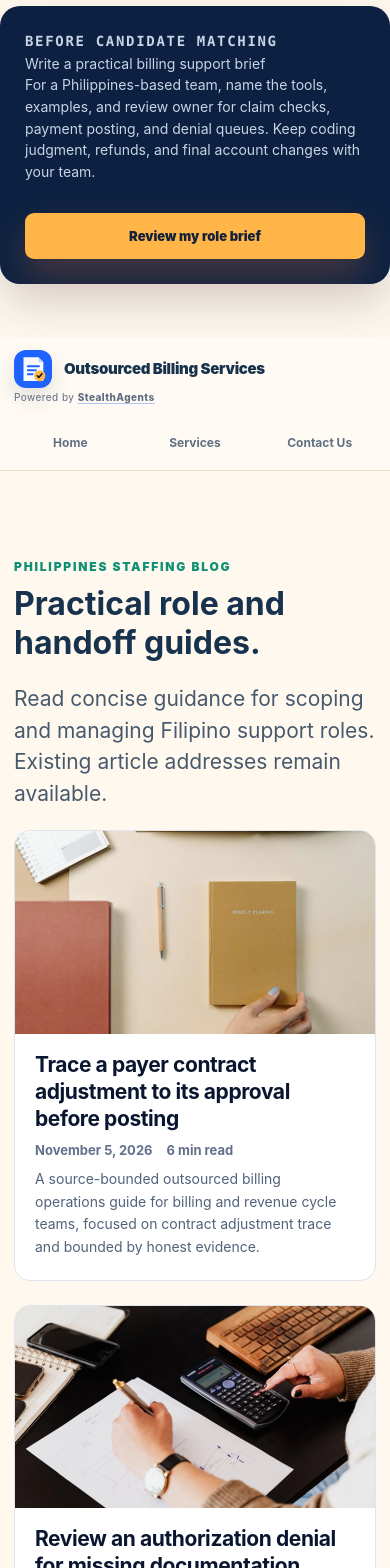
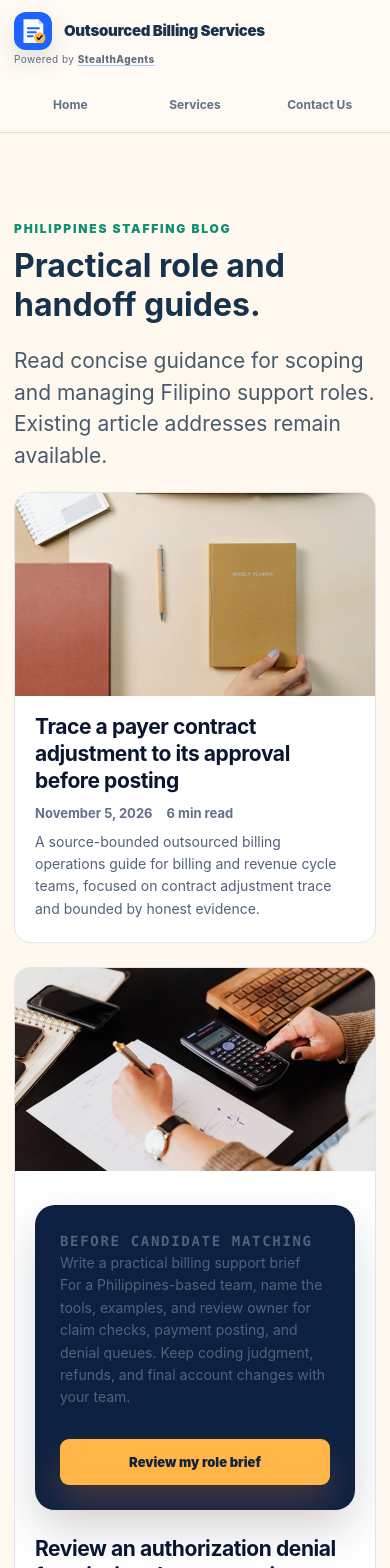
Before and after one commit to coolifystealthagents/outsourcedbillingservices, a Next.js app: page /blog in a window 390 px wide. Shown: the top 1568 px of the page. Built offline with nearby package versions, Linux system fonts and the light colour scheme.

Commit message:
Place article offers inside the reading flow and above the footer

```diff
--- a/app/blog-banners.tsx
+++ b/app/blog-banners.tsx
@@ -1,6 +1,8 @@
 'use client';
 
 import { useEffect, useState } from 'react';
+import { createPortal } from 'react-dom';
+import { usePathname } from 'next/navigation';
 import profileData from './blog-banner-profile.json';
 
 type Position = 'top' | 'middle' | 'bottom';
@@ -83,12 +85,38 @@ function pushEvent(event: 'blog_banner_impression' | 'blog_banner_click', positi
   });
 }
 
+// Keep the navigation first and the footer last on every article template.
+function findBannerAnchor(position: Position): Element | null {
+  const main = document.querySelector('main') ?? document.querySelector('article');
+  const headings = main ? Array.from(main.querySelectorAll('h2')).filter(heading =>
+    !heading.closest('nav, aside, footer, [data-blog-banner-slot]')
+  ) : [];
+  if (position === 'top') return headings.length >= 3 ? headings[1] : null;
+  if (position === 'middle') return headings.length >= 6 ? headings[Math.floor(headings.length / 2)] : null;
+  return document.querySelector('footer');
+}
+
 export function BlogBanner({ position }: { position: Position }) {
+  const pathname = usePathname();
+  const [slot, setSlot] = useState<HTMLDivElement | null>(null);
+  useEffect(() => {
+    const anchor = findBannerAnchor(position);
+    if (!anchor) {
+      setSlot(null);
+      return;
+    }
+    const wrapper = document.createElement('div');
+    wrapper.className = 'article-offer-slot';
+    anchor.before(wrapper);
+    setSlot(wrapper);
+    return () => wrapper.remove();
+  }, [pathname, position]);
   const variants = profile.positions[position];
   const week = isoWeek(new Date());
   const [variant, setVariant] = useState(variants[0]);
 
   useEffect(() => {
+    if (!slot) return;
     const seedKey = `blog-banner-seed:${profile.siteKey}`;
     let browserSeed = localStorage.getItem(seedKey);
     if (!browserSeed) {
@@ -99,10 +127,11 @@ export function BlogBanner({ position }: { position: Position }) {
     setVariant(selected);
     record(position, selected.id, 'impressions');
     pushEvent('blog_banner_impression', position, selected.id, week);
-  }, [position, variants, week]);
+  }, [position, slot, variants, week]);
 
   const href = variant.href;
-  return <aside
+  if (!slot) return null;
+  return createPortal(<aside
     className="article-rotation-banner article-banner blog-conversion-banner"
     data-blog-banner-slot={position}
     data-blog-banner-variant={variant.id}
@@ -121,5 +150,5 @@ export function BlogBanner({ position }: { position: Position }) {
         pushEvent('blog_banner_click', position, variant.id, week);
       }}
     >{variant.cta}</a>
-  </aside>;
+  </aside>, slot);
 }
--- a/app/field-design.css
+++ b/app/field-design.css
@@ -29,3 +29,13 @@ main .field-frame{min-height:0;max-height:none;background:transparent}
 .field-story img{display:block;width:100%;height:auto;aspect-ratio:4/3;object-fit:cover}
 .field-story>div{max-width:68ch}.field-story h2{font-size:clamp(26px,3vw,44px);line-height:1.08;margin:0 0 16px;color:#182b31}.field-story p{margin:0 0 11px;color:#324349;line-height:1.58}.field-story .field-intro{font-size:1.1rem}.field-story a{display:inline-block;margin-top:5px;color:#123e4b;text-decoration:underline;text-underline-offset:.22em;font-weight:700}.field-story a:focus-visible{outline:2px solid currentColor;outline-offset:4px}
 @media(max-width:760px){.field-story{grid-template-columns:1fr;gap:18px}.field-story img{aspect-ratio:16/9;max-height:265px}}
+
+.article-offer-slot { width: 100%; min-width: 0; }
+.article-offer-slot .blog-conversion-banner {
+  box-sizing: border-box;
+  width: min(100%, 64rem);
+  margin: 1.5rem auto;
+}
+@media (max-width: 640px) {
+  .article-offer-slot .blog-conversion-banner { margin-block: 1rem; }
+}
```
